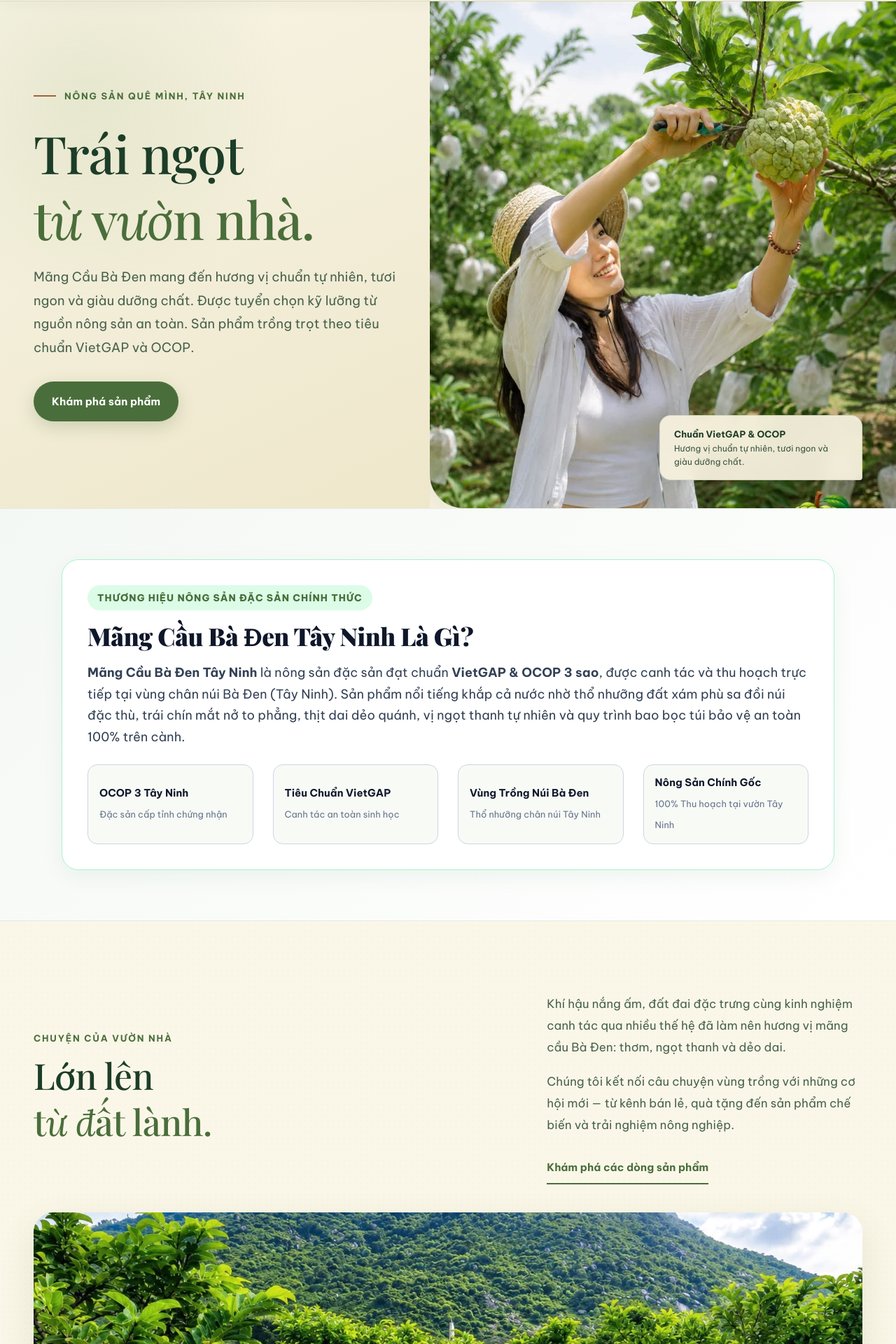
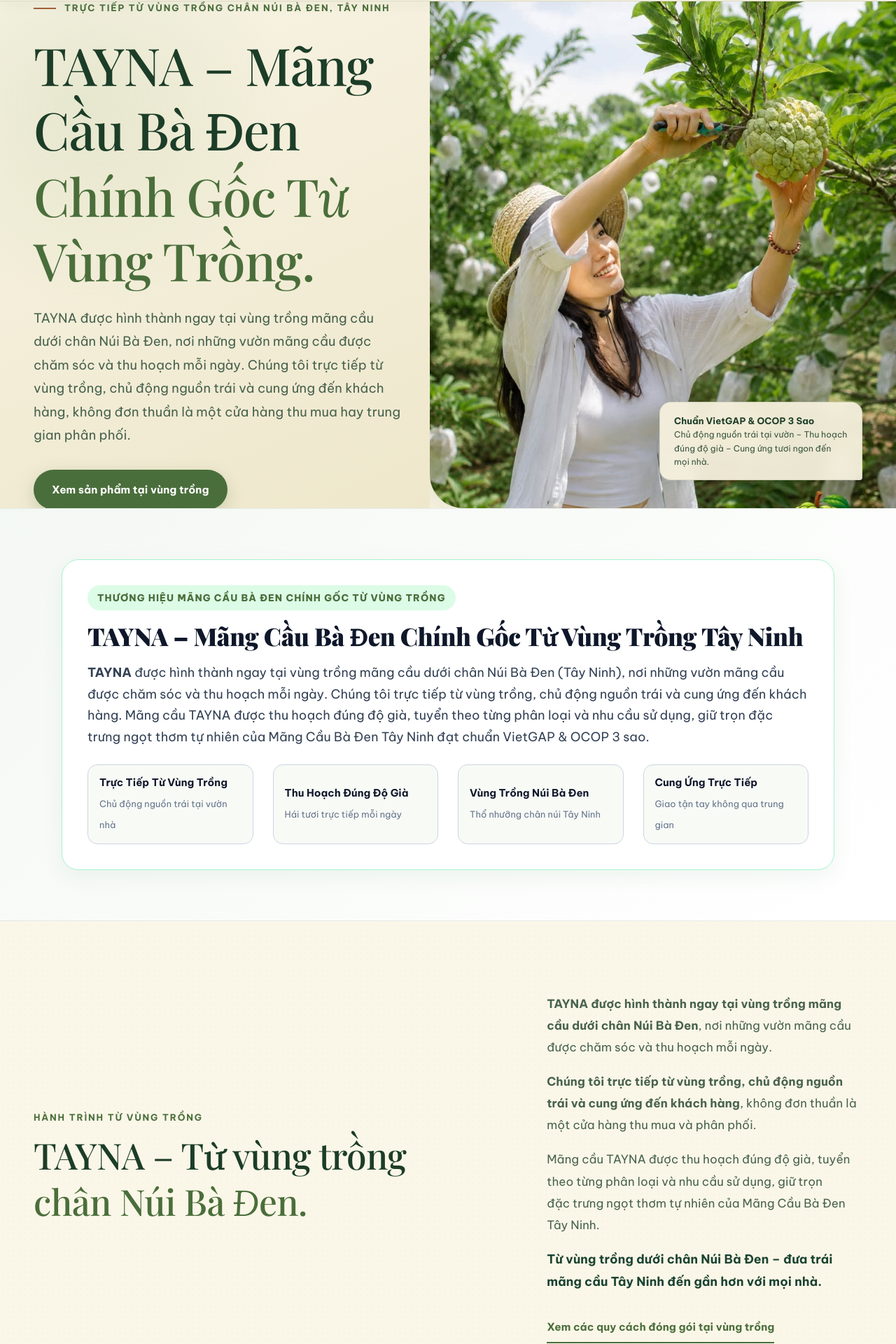
Before and after one commit to minhmarcom/mang-cau-ba-den, a Next.js app: page / in a window 1280 px wide. Shown: the part 74-1994 px from the top of the page at 70% size. Built offline with nearby package versions, Linux system fonts and the light colour scheme; a web font is replaced by a local one.

Commit message:
feat(branding): update global brand positioning to direct harvest from farm positioning (TAYNA - Mãng Cầu Bà Đen từ vùng trồng dưới chân Núi Bà Đen, Tây Ninh)

```diff
--- a/app/components/Footer.tsx
+++ b/app/components/Footer.tsx
@@ -38,7 +38,7 @@
               </span>
             </Link>
             <p className="footer-brand-desc">
-              <strong>TAYNA - Mãng Cầu Bà Đen</strong> – Chuyên tuyển chọn &amp; phân phối đặc sản Mãng Cầu Núi Bà Đen Tây Ninh loại 1 chính gốc từ nhà vườn Thạnh Tân. Trái già chuẩn lứa, ngọt thơm tự nhiên.
+              <strong>TAYNA – Mãng Cầu Bà Đen</strong> từ vùng trồng dưới chân Núi Bà Đen, Tây Ninh. Chủ động nguồn trái tại vườn, thu hoạch đúng độ già, tuyển chọn theo phân loại và cung ứng trực tiếp đến mọi nhà.
             </p>
           </div>
 
--- a/app/components/HopTacContent.tsx
+++ b/app/components/HopTacContent.tsx
@@ -131,14 +131,14 @@
                 </div>
 
                 <h1 className="partner-hero-title">
-                  Hợp Tác Phân Phối <span className="nobr">Mãng Cầu Bà Đen</span> <span className="nobr">Tây Ninh</span>
+                  Hợp Tác Cung Ứng <span className="nobr">Mãng Cầu Bà Đen</span> <span className="nobr">Tây Ninh</span>
                   <span className="hero-highlight-phrase">
-                    Mãng Cầu Bà Đen Hỗ Trợ Đóng Gói, Vận Chuyển &amp; Đối Soát Chiết Khấu
+                    TAYNA Trực Tiếp Từ Vùng Trồng Hỗ Trợ Đóng Gói, Vận Chuyển &amp; Cung Ứng Toàn Quốc
                   </span>
                 </h1>
 
                 <p className="partner-hero-lead">
-                  Kinh doanh nông sản đặc sản Tây Ninh theo mô hình linh hoạt. Bạn tập trung tìm kiếm khách hàng và lên đơn, các khâu <em>thu hoạch tại vườn, đóng thùng xốp, điều phối giao hàng và thu hộ COD</em> được Mãng Cầu Bà Đen hỗ trợ phối hợp vận hành.
+                  TAYNA được hình thành ngay tại vùng trồng dưới chân Núi Bà Đen. Chúng tôi trực tiếp từ vùng trồng, chủ động nguồn trái tại vườn và cung ứng đến các đối tác, cộng tác viên toàn quốc. Bạn tập trung phát triển thị trường, các khâu <em>thu hoạch tại vườn, đóng thùng xốp, điều phối giao hàng</em> được TAYNA trực tiếp đảm bảo.
                 </p>
 
                 <div className="partner-hero-pills">
--- a/app/layout.tsx
+++ b/app/layout.tsx
@@ -15,8 +15,8 @@
   const isLocal = host?.startsWith("localhost") || host?.startsWith("127.0.0.1");
   const siteUrl = isLocal ? `http://${host}` : "https://mangcaubaden.vn";
   const image = "https://mangcaubaden.vn/og.png";
-  const title = "TAYNA – Mãng Cầu Bà Đen Tây Ninh Chính Gốc | TAYNA - Mãng Cầu Bà Đen";
-  const description = "Đặc sản Mãng Cầu Bà Đen Tây Ninh loại 1 chính gốc từ TAYNA - Mãng Cầu Bà Đen. Thu hoạch trực tiếp tại vườn Thạnh Tân chân núi Bà Đen, đóng gói chuẩn VietGAP & OCOP. Hotline/Zalo: 0907 215 521.";
+  const title = "TAYNA – Mãng Cầu Bà Đen Chính Gốc Từ Vùng Trồng Tây Ninh";
+  const description = "TAYNA – Mãng Cầu Bà Đen từ vùng trồng dưới chân Núi Bà Đen, Tây Ninh. Chủ động nguồn trái tại vườn, thu hoạch đúng độ già, tuyển chọn theo phân loại, ngọt thơm tự nhiên.";
   const keywords = [
     // Thương hiệu & Đơn vị kinh doanh (Brand & Entity)
     "TAYNA", "TAYNA mãng cầu bà đen", "TAYNA - Mãng Cầu Bà Đen", "TAYNA - Mãng Cầu Bà Đen", "mãng cầu TAYNA",
--- a/app/page.tsx
+++ b/app/page.tsx
@@ -509,77 +509,71 @@
         <div
           className="hero-photo"
           role="img"
-          aria-label="Mãng cầu tươi trong vườn tại Tây Ninh"
+          aria-label="Vườn mãng cầu TAYNA dưới chân Núi Bà Đen Tây Ninh"
         />
         <div className="hero-shade" />
         <div className="hero-content">
           <p className="eyebrow">
-            Nông sản quê mình, Tây Ninh
+            Trực tiếp từ vùng trồng chân Núi Bà Đen, Tây Ninh
           </p>
           <h1>
-            <span className="hero-line-1">Trái ngọt</span>
-            <em className="hero-line-2">từ vườn nhà.</em>
+            <span className="hero-line-1">TAYNA – Mãng Cầu Bà Đen</span>
+            <em className="hero-line-2">Chính Gốc Từ Vùng Trồng.</em>
           </h1>
           <p className="hero-copy">
-            Mãng Cầu Bà Đen mang đến hương vị chuẩn tự nhiên, tươi ngon và giàu dưỡng chất. Được tuyển chọn kỹ lưỡng từ nguồn nông sản an toàn. Sản phẩm trồng trọt theo tiêu chuẩn VietGAP và OCOP.
+            TAYNA được hình thành ngay tại vùng trồng mãng cầu dưới chân Núi Bà Đen, nơi những vườn mãng cầu được chăm sóc và thu hoạch mỗi ngày. Chúng tôi trực tiếp từ vùng trồng, chủ động nguồn trái và cung ứng đến khách hàng, không đơn thuần là một cửa hàng thu mua hay trung gian phân phối.
           </p>
           <div className="hero-actions">
             <a className="primary-button" href="#san-pham">
-              <span>Khám phá sản phẩm</span>
-
+              <span>Xem sản phẩm tại vùng trồng</span>
             </a>
           </div>
         </div>
         <div className="hero-note">
-
           <p>
-            <strong>Chuẩn VietGAP & OCOP</strong>
+            <strong>Chuẩn VietGAP &amp; OCOP 3 Sao</strong>
             <br />
-            Hương vị chuẩn tự nhiên, tươi ngon và giàu dưỡng chất.
+            Chủ động nguồn trái tại vườn – Thu hoạch đúng độ già – Cung ứng tươi ngon đến mọi nhà.
           </p>
         </div>
       </section>
 
-      {/* GEO ENTITY DEFINITION SECTION */}
+      {/* GEO ENTITY CARD */}
       <section className="geo-entity-section">
         <div className="geo-entity-container">
           <div className="geo-entity-card">
             <div className="geo-entity-kicker">
-              <span> THƯƠNG HIỆU NÔNG SẢN ĐẶC SẢN CHÍNH THỨC</span>
+              <span> THƯƠNG HIỆU MÃNG CẦU BÀ ĐEN CHÍNH GỐC TỪ VÙNG TRỒNG</span>
             </div>
             <h2 className="geo-entity-title">
-              Mãng Cầu Bà Đen Tây Ninh Là Gì?
+              TAYNA – Mãng Cầu Bà Đen Chính Gốc Từ Vùng Trồng Tây Ninh
             </h2>
             <p className="geo-entity-desc">
-              <strong>Mãng Cầu Bà Đen Tây Ninh</strong> là nông sản đặc sản đạt chuẩn <strong>VietGAP &amp; OCOP 3 sao</strong>, được canh tác và thu hoạch trực tiếp tại vùng chân núi Bà Đen (Tây Ninh). Sản phẩm nổi tiếng khắp cả nước nhờ thổ nhưỡng đất xám phù sa đồi núi đặc thù, trái chín mắt nở to phẳng, thịt dai dẻo quánh, vị ngọt thanh tự nhiên và quy trình bao bọc túi bảo vệ an toàn 100% trên cành.
+              <strong>TAYNA</strong> được hình thành ngay tại vùng trồng mãng cầu dưới chân Núi Bà Đen (Tây Ninh), nơi những vườn mãng cầu được chăm sóc và thu hoạch mỗi ngày. Chúng tôi trực tiếp từ vùng trồng, chủ động nguồn trái và cung ứng đến khách hàng. Mãng cầu TAYNA được thu hoạch đúng độ già, tuyển theo từng phân loại và nhu cầu sử dụng, giữ trọn đặc trưng ngọt thơm tự nhiên của Mãng Cầu Bà Đen Tây Ninh đạt chuẩn VietGAP &amp; OCOP 3 sao.
             </p>
             <div className="geo-badges-grid">
               <div className="geo-badge-item">
-
                 <div className="geo-badge-text">
-                  <strong>OCOP 3 Tây Ninh</strong>
-                  <span>Đặc sản cấp tỉnh chứng nhận</span>
+                  <strong>Trực Tiếp Từ Vùng Trồng</strong>
+                  <span>Chủ động nguồn trái tại vườn nhà</span>
                 </div>
               </div>
               <div className="geo-badge-item">
-
                 <div className="geo-badge-text">
-                  <strong>Tiêu Chuẩn VietGAP</strong>
-                  <span>Canh tác an toàn sinh học</span>
+                  <strong>Thu Hoạch Đúng Độ Già</strong>
+                  <span>Hái tươi trực tiếp mỗi ngày</span>
                 </div>
               </div>
               <div className="geo-badge-item">
-
                 <div className="geo-badge-text">
                   <strong>Vùng Trồng Núi Bà Đen</strong>
                   <span>Thổ nhưỡng chân núi Tây Ninh</span>
                 </div>
               </div>
               <div className="geo-badge-item">
-
                 <div className="geo-badge-text">
-                  <strong>Nông Sản Chính Gốc</strong>
-                  <span>100% Thu hoạch tại vườn Tây Ninh</span>
+                  <strong>Cung Ứng Trực Tiếp</strong>
+                  <span>Giao tận tay không qua trung gian</span>
                 </div>
               </div>
             </div>
@@ -591,78 +585,84 @@
       <section className="intro section-pad" id="cau-chuyen">
         <div>
           <p className="section-kicker">
-            Chuyện của vườn nhà
+            Hành trình từ vùng trồng
           </p>
           <h2>
-            <span className="heading-line">Lớn lên</span>
-            <em className="heading-line">từ đất lành.</em>
+            <span className="heading-line">TAYNA – Từ vùng trồng</span>
+            <em className="heading-line">chân Núi Bà Đen.</em>
           </h2>
         </div>
         <div className="intro-copy">
           <p>
-            Khí hậu nắng ấm, đất đai đặc trưng cùng kinh nghiệm canh tác qua nhiều thế hệ đã làm nên hương vị mãng cầu Bà Đen: thơm, ngọt thanh và dẻo dai.
+            <strong>TAYNA được hình thành ngay tại vùng trồng mãng cầu dưới chân Núi Bà Đen</strong>, nơi những vườn mãng cầu được chăm sóc và thu hoạch mỗi ngày.
           </p>
           <p>
-            Chúng tôi kết nối câu chuyện vùng trồng với những cơ hội mới — từ kênh bán lẻ, quà tặng đến sản phẩm chế biến và trải nghiệm nông nghiệp.
+            <strong>Chúng tôi trực tiếp từ vùng trồng, chủ động nguồn trái và cung ứng đến khách hàng</strong>, không đơn thuần là một cửa hàng thu mua và phân phối.
           </p>
-          <a className="arrow-link" href="#san-pham">
-            Khám phá các dòng sản phẩm
+          <p>
+            Mãng cầu TAYNA được thu hoạch đúng độ già, tuyển theo từng phân loại và nhu cầu sử dụng, giữ trọn đặc trưng ngọt thơm tự nhiên của Mãng Cầu Bà Đen Tây Ninh.
+          </p>
+          <p style={{ fontWeight: 700, color: "#1b4332", fontSize: "1.1rem", marginTop: "1rem" }}>
+            Từ vùng trồng dưới chân Núi Bà Đen – đưa trái mãng cầu Tây Ninh đến gần hơn với mọi nhà.
+          </p>
+          <a className="arrow-link" href="#san-pham" style={{ marginTop: "1rem", display: "inline-block" }}>
+            Xem các quy cách đóng gói tại vùng trồng
           </a>
         </div>
         <div className="intro-image">
           <img
             src="/vuon-nui-ba-den.jpg"
-            alt="Vườn mãng cầu xanh tốt dưới chân Núi Bà Đen Tây Ninh"
+            alt="Vườn mãng cầu TAYNA xanh tốt dưới chân Núi Bà Đen Tây Ninh"
             loading="lazy"
           />
-          <span>Vùng trồng chân Núi Bà Đen, Tây Ninh</span>
+          <span>Vùng trồng mãng cầu TAYNA chân Núi Bà Đen, Tây Ninh</span>
         </div>
       </section>
 
       {/* VALUES SECTION */}
       <section className="values">
         <div className="value-lead">
-          <p className="section-kicker">Giữ trọn chất quê</p>
+          <p className="section-kicker">Trực tiếp từ nhà vườn</p>
           <h2>
-            <span className="heading-line">Thuần mùa.</span>
-            <span className="heading-line">Sạch lành.</span>
-            <em className="heading-line">Tử tế.</em>
+            <span className="heading-line">Chủ động nguồn trái.</span>
+            <span className="heading-line">Hái đúng độ già.</span>
+            <em className="heading-line">Cung ứng tận tay.</em>
           </h2>
         </div>
         <div className="value-list">
           <article>
             <span>01</span>
             <div>
-              <h3>Thuận theo mùa vụ</h3>
+              <h3>Hình thành tại vùng trồng</h3>
               <p>
-                Tôn trọng nhịp sinh trưởng tự nhiên, độ chín và hương vị riêng của từng mùa trái.
+                TAYNA ở ngay tại vùng trồng chân Núi Bà Đen, nơi những vườn mãng cầu được chăm sóc và thu hoạch mỗi ngày.
               </p>
             </div>
           </article>
           <article>
             <span>02</span>
             <div>
-              <h3>Chăm từ vườn</h3>
+              <h3>Chủ động nguồn trái tại vườn</h3>
               <p>
-                Gìn giữ kinh nghiệm nhà nông, chăm chút từ lúc nuôi trái đến khi phân loại.
+                Trực tiếp từ vùng trồng và cung ứng đến khách hàng, chủ động từng khâu thu hoạch mà không qua bất kỳ trung gian hay cửa hàng thu mua nào.
               </p>
             </div>
           </article>
           <article>
             <span>03</span>
             <div>
-              <h3>Gửi đi tử tế</h3>
+              <h3>Thu hoạch đúng độ già</h3>
               <p>
-                Trao đổi rõ độ chín, quy cách, bao bì và lịch giao để trái đến tay khách trọn vị.
+                Tuyển chọn theo từng phân loại và nhu cầu sử dụng, giữ trọn hương vị dẻo dai ngọt thơm tự nhiên của Mãng Cầu Bà Đen Tây Ninh.
               </p>
             </div>
           </article>
           <article>
             <span>04</span>
             <div>
-              <h3>Chuẩn VietGAP & OCOP</h3>
+              <h3>Cung ứng đến mọi nhà</h3>
               <p>
-                Trồng trọt theo tiêu chuẩn an toàn, tuyển chọn kỹ lưỡng, giữ trọn vị ngon thuần khiết và giàu dưỡng chất.
+                Từ vùng trồng dưới chân Núi Bà Đen – đưa trái mãng cầu Tây Ninh chính gốc đến gần hơn với mọi gia đình toàn quốc.
               </p>
             </div>
           </article>
--- a/app/san-pham/hop-mang-cau-ba-den-3-trai-vip/page.tsx
+++ b/app/san-pham/hop-mang-cau-ba-den-3-trai-vip/page.tsx
@@ -5,9 +5,9 @@
 const siteUrl = "https://mangcaubaden.vn";
 
 export const metadata: Metadata = {
-  title: "TAYNA - Hộp Mãng Cầu Bà Đen 3 Trái VIP – TAYNA - Mãng Cầu Bà Đen",
+  title: "Hộp 3 Trái VIP TAYNA – Mãng Cầu Bà Đen Từ Vùng Trồng Tây Ninh",
   description:
-    "Hộp quà TAYNA - Mãng Cầu Bà Đen 3 trái VIP thượng hạng từ TAYNA - Mãng Cầu Bà Đen: Tuyển chọn 3 quả đỉnh chóp tròn đều, vỏ sáng, lót rơm giấy và xốp lưới sang trọng làm quà biếu đối tác, dâng lễ.",
+    "Hộp quà TAYNA 3 trái VIP thượng hạng hái trực tiếp từ vùng trồng chân Núi Bà Đen, Tây Ninh. Tuyển chọn 3 quả đỉnh chóp tròn đều, thu hoạch đúng độ già, cung ứng làm quà biếu đối tác & dâng lễ.",
   keywords: [
     "TAYNA",
     "TAYNA - Mãng Cầu Bà Đen",
@@ -22,9 +22,9 @@
     canonical: `${siteUrl}/san-pham/hop-mang-cau-ba-den-3-trai-vip`,
   },
   openGraph: {
-    title: "TAYNA - Hộp Mãng Cầu Bà Đen 3 Trái VIP – TAYNA - Mãng Cầu Bà Đen",
+    title: "Hộp 3 Trái VIP TAYNA – Mãng Cầu Bà Đen Từ Vùng Trồng Tây Ninh",
     description:
-      "Hộp quà 3 trái mãng cầu Bà Đen TAYNA tuyển chọn thượng hạng: Thiết kế quai xách sang trọng, lót rơm giấy & xốp lưới êm ái, thích hợp biếu tặng đối tác, dâng lễ chùa Bà.",
+      "Hộp quà 3 trái mãng cầu Bà Đen TAYNA tuyển chọn trực tiếp từ vùng trồng: Thiết kế quai xách sang trọng, lót rơm giấy & xốp lưới êm ái, thích hợp biếu tặng đối tác, dâng lễ chùa Bà.",
     url: `${siteUrl}/san-pham/hop-mang-cau-ba-den-3-trai-vip`,
     siteName: "TAYNA - Mãng Cầu Bà Đen",
     images: [
--- a/app/san-pham/page.tsx
+++ b/app/san-pham/page.tsx
@@ -5,9 +5,9 @@
 const siteUrl = "https://mangcaubaden.vn";
 
 export const metadata: Metadata = {
-  title: "TAYNA - Mua Mãng Cầu Bà Đen Tây Ninh Chính Gốc | TAYNA - Mãng Cầu Bà Đen",
+  title: "Sản Phẩm TAYNA – Mãng Cầu Bà Đen Chính Gốc Từ Vùng Trồng Tây Ninh",
   description:
-    "Đặt mua Mãng Cầu Bà Đen loại 1 chính gốc từ TAYNA - Mãng Cầu Bà Đen: Hộp quà 3 trái VIP, Thùng 5kg & Thùng 15kg. Báo giá tại vườn, giao nhanh toàn quốc. Hotline/Zalo: 0907 215 521.",
+    "TAYNA – Mãng Cầu Bà Đen từ vùng trồng dưới chân Núi Bà Đen, Tây Ninh. Chủ động nguồn trái tại vườn, thu hoạch đúng độ già, tuyển chọn theo phân loại Hộp 3 trái VIP, Thùng 5kg & Thùng 15kg.",
   keywords: [
     "TAYNA",
     "TAYNA - Mãng Cầu Bà Đen",
@@ -17,18 +17,18 @@
     "hộp mãng cầu bà đen 3 trái",
     "thùng mãng cầu 5kg",
     "thùng mãng cầu 15kg",
-    "giá mãng cầu bà đen",
+    "giá mãng cầu bà đen tại vườn",
     "mua mãng cầu tây ninh",
     "mãng cầu biếu tặng",
-    "mãng cầu bà đen giá sỉ",
+    "mãng cầu bà đen hái tươi",
   ],
   alternates: {
     canonical: `${siteUrl}/san-pham`,
   },
   openGraph: {
-    title: "TAYNA - Mua Mãng Cầu Bà Đen Tây Ninh Chính Gốc | TAYNA - Mãng Cầu Bà Đen",
+    title: "Sản Phẩm TAYNA – Mãng Cầu Bà Đen Chính Gốc Từ Vùng Trồng Tây Ninh",
     description:
-      "Tuyển chọn những dòng sản phẩm Mãng Cầu Bà Đen Tây Ninh thượng hạng từ TAYNA - Mãng Cầu Bà Đen: Hộp quà 3 trái VIP, Thùng 5kg & Thùng 15kg. Trồng theo chuẩn VietGAP & OCOP 3 sao.",
+      "TAYNA được hình thành ngay tại vùng trồng dưới chân Núi Bà Đen. Trực tiếp từ vùng trồng, chủ động nguồn trái và cung ứng Hộp quà 3 trái VIP, Thùng 5kg & Thùng 15kg tươi ngon toàn quốc.",
     url: `${siteUrl}/san-pham`,
     siteName: "TAYNA - Mãng Cầu Bà Đen",
     images: [
--- a/app/san-pham/thung-mang-cau-ba-den-15kg/page.tsx
+++ b/app/san-pham/thung-mang-cau-ba-den-15kg/page.tsx
@@ -5,16 +5,16 @@
 const siteUrl = "https://mangcaubaden.vn";
 
 export const metadata: Metadata = {
-  title: "TAYNA - Mua Sỉ Mãng Cầu Bà Đen Thùng 15KG – TAYNA - Mãng Cầu Bà Đen",
+  title: "Thùng 15KG TAYNA – Mãng Cầu Bà Đen Từ Vùng Trồng Tây Ninh",
   description:
-    "Thùng 15KG Mãng Cầu Bà Đen Tây Ninh chuyên dụng đơn sỉ từ TAYNA - Mãng Cầu Bà Đen: Thùng carton 3-5 lớp chịu lực, lỗ thông gió chống hấp hơi. Gửi hàng toàn quốc.",
+    "Thùng 15KG Mãng Cầu Bà Đen Tây Ninh thu hoạch trực tiếp tại nhà vườn chân Núi Bà Đen. Thùng carton 3-5 lớp chịu lực, lỗ thông gió chống hấp hơi, cung ứng sỉ & lẻ toàn quốc.",
   keywords: [
     "TAYNA",
     "TAYNA - Mãng Cầu Bà Đen",
     "thùng mãng cầu bà đen 15kg TAYNA",
-    "sỉ mãng cầu bà đen tây ninh",
+    "sỉ mãng cầu bà đen tây ninh tận vườn",
     "mua sỉ mãng cầu tây ninh",
-    "mãng cầu bà đen giá sỉ",
+    "mãng cầu bà đen giá sỉ tại vườn",
     "mãng cầu gửi xe khách toàn quốc",
     "đại lý mãng cầu bà đen",
   ],
@@ -22,9 +22,9 @@
     canonical: `${siteUrl}/san-pham/thung-mang-cau-ba-den-15kg`,
   },
   openGraph: {
-    title: "TAYNA - Mua Sỉ Mãng Cầu Bà Đen Thùng 15KG – TAYNA - Mãng Cầu Bà Đen",
+    title: "Thùng 15KG TAYNA – Mãng Cầu Bà Đen Từ Vùng Trồng Tây Ninh",
     description:
-      "Thùng carton 15kg Mãng Cầu Bà Đen TAYNA bảo quản thông thoáng chống va đập hoàn hảo khi vận chuyển đường dài toàn quốc từ TAYNA - Mãng Cầu Bà Đen.",
+      "Thùng carton 15kg Mãng Cầu Bà Đen TAYNA trực tiếp từ vùng trồng: Bảo quản thông thoáng chống va đập hoàn hảo khi vận chuyển đường dài toàn quốc.",
     url: `${siteUrl}/san-pham/thung-mang-cau-ba-den-15kg`,
     siteName: "TAYNA - Mãng Cầu Bà Đen",
     images: [
--- a/app/san-pham/thung-mang-cau-ba-den-5kg/page.tsx
+++ b/app/san-pham/thung-mang-cau-ba-den-5kg/page.tsx
@@ -5,14 +5,14 @@
 const siteUrl = "https://mangcaubaden.vn";
 
 export const metadata: Metadata = {
-  title: "TAYNA - Thùng Mãng Cầu Bà Đen 5KG – TAYNA - Mãng Cầu Bà Đen",
+  title: "Thùng 5KG TAYNA – Mãng Cầu Bà Đen Từ Vùng Trồng Tây Ninh",
   description:
-    "Thùng 5KG Mãng Cầu Bà Đen Tây Ninh chính gốc từ TAYNA - Mãng Cầu Bà Đen: Trái già loại 1 bọc xốp lưới êm ái, đóng thùng carton thoáng khí. Chuẩn VietGAP & OCOP 3 sao.",
+    "Thùng 5KG Mãng Cầu Bà Đen Tây Ninh thu hoạch trực tiếp tại vùng trồng chân Núi Bà Đen. Trái già loại 1 bọc xốp lưới, đóng thùng carton thoáng khí, cung ứng tươi ngon toàn quốc.",
   keywords: [
     "TAYNA",
     "TAYNA - Mãng Cầu Bà Đen",
     "thùng mãng cầu bà đen 5kg TAYNA",
-    "giá mãng cầu bà đen 5kg",
+    "giá mãng cầu bà đen 5kg tại vườn",
     "mãng cầu tây ninh 5kg",
     "đặt mua mãng cầu 5kg",
     "mãng cầu bà đen gia đình",
@@ -22,9 +22,9 @@
     canonical: `${siteUrl}/san-pham/thung-mang-cau-ba-den-5kg`,
   },
   openGraph: {
-    title: "TAYNA - Thùng Mãng Cầu Bà Đen 5KG – TAYNA - Mãng Cầu Bà Đen",
+    title: "Thùng 5KG TAYNA – Mãng Cầu Bà Đen Từ Vùng Trồng Tây Ninh",
     description:
-      "Thùng 5kg Mãng Cầu Bà Đen Tây Ninh tuyển chọn loại 1 từ TAYNA - Mãng Cầu Bà Đen: Bọc xốp lưới từng quả, đóng thùng carton có quai xách tiện dụng.",
+      "Thùng 5kg Mãng Cầu Bà Đen Tây Ninh tuyển chọn trực tiếp tại nhà vườn TAYNA: Bọc xốp lưới từng quả, đóng thùng carton thoáng khí, giao nhanh toàn quốc.",
     url: `${siteUrl}/san-pham/thung-mang-cau-ba-den-5kg`,
     siteName: "TAYNA - Mãng Cầu Bà Đen",
     images: [
```
Also changed, not shown: public/llms.txt.
